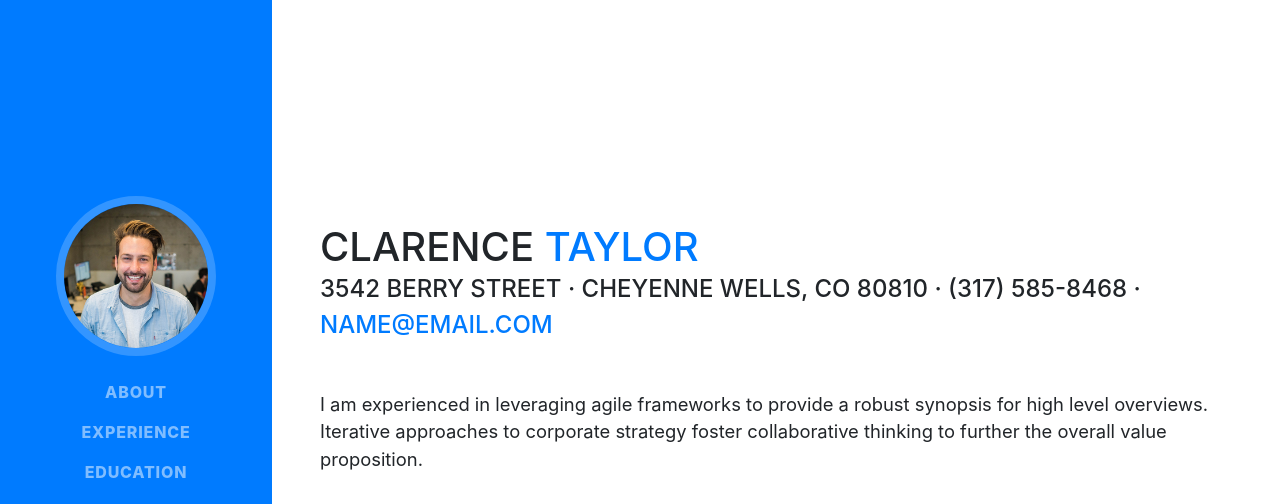
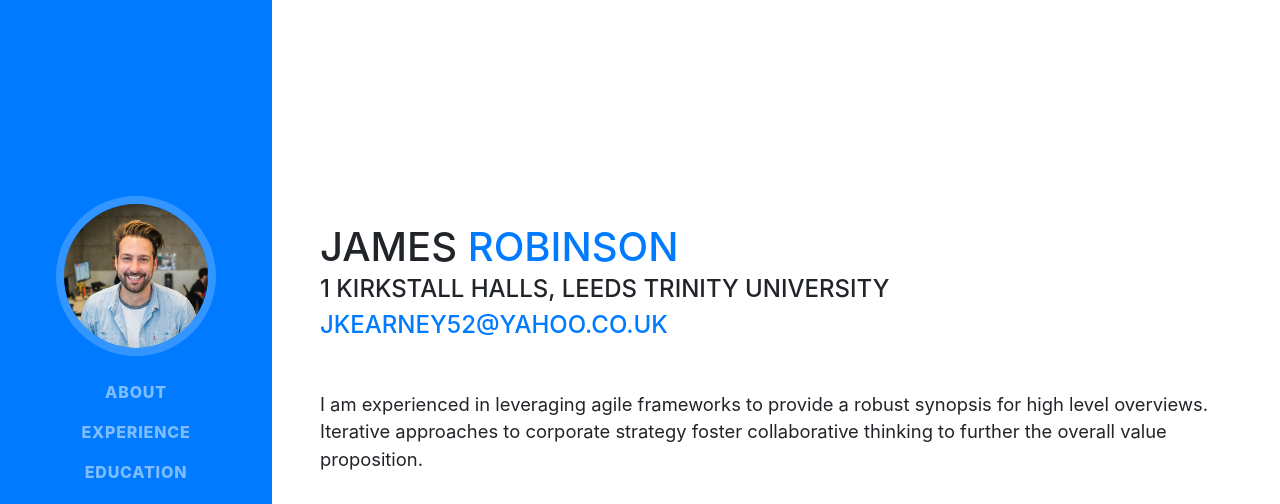
Before and after one commit to jamesrrobinson/jamesrrobinson.github.io, a website with bundled scripts: page index.html in a window 1280 px wide. Shown: the top 504 px of the page. Built offline with nearby package versions, Linux system fonts and the light colour scheme; a web font is replaced by a local one.

Commit message:
Update index.html

```diff
--- a/index.html
+++ b/index.html
@@ -27,7 +27,7 @@
 
     <nav class="navbar navbar-expand-lg navbar-dark bg-primary fixed-top" id="sideNav">
       <a class="navbar-brand js-scroll-trigger" href="#page-top">
-        <span class="d-block d-lg-none">Clarence Taylor</span>
+        <span class="d-block d-lg-none">James Robinson</span>
         <span class="d-none d-lg-block">
           <img class="img-fluid img-profile rounded-circle mx-auto mb-2" src="img/profile.jpg" alt="">
         </span>
@@ -63,11 +63,11 @@
 
       <section class="resume-section p-3 p-lg-5 d-flex d-column" id="about">
         <div class="my-auto">
-          <h1 class="mb-0">Clarence
-            <span class="text-primary">Taylor</span>
+          <h1 class="mb-0">James
+            <span class="text-primary">Robinson</span>
           </h1>
-          <div class="subheading mb-5">3542 Berry Street · Cheyenne Wells, CO 80810 · (317) 585-8468 ·
-            <a href="mailto:name@email.com">name@email.com</a>
+          <div class="subheading mb-5"> 1 Kirkstall Halls, Leeds Trinity University
+            <a href="mailto:name@email.com">jkearney52@yahoo.co.uk</a>
           </div>
           <p class="lead mb-5">I am experienced in leveraging agile frameworks to provide a robust synopsis for high level overviews. Iterative approaches to corporate strategy foster collaborative thinking to further the overall value proposition.</p>
           <div class="social-icons">
```
